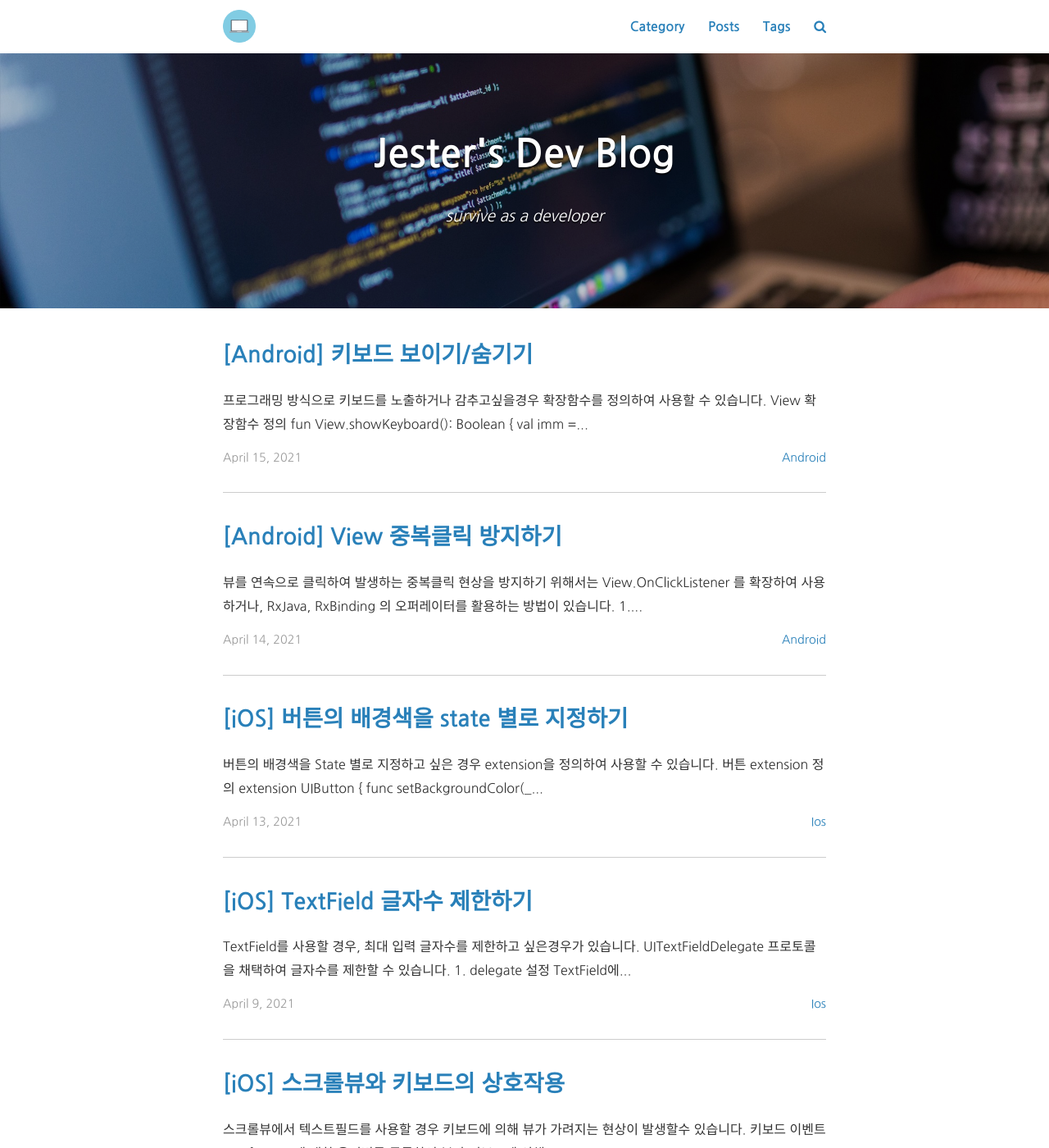
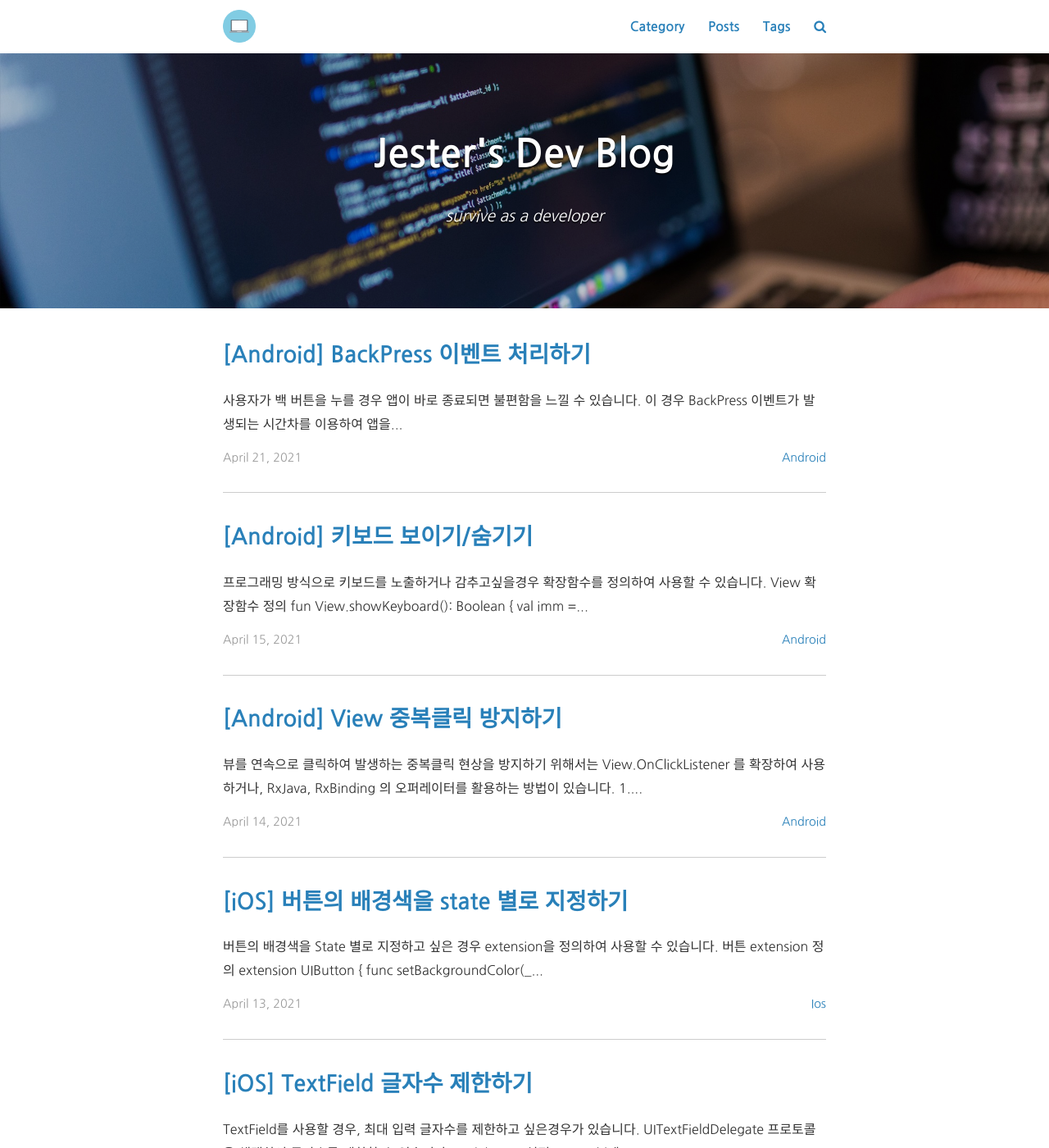
Before and after one commit to jesterz91/jesterz91.github.io, a Jekyll site: the page built from index.html, in a window 1280 px wide and 1400 px high. Shown: the whole window at 82% size. Built offline with Jekyll 4.4.1, drawn with Linux system fonts in a browser that asks for light colours; nearby versions of some CDN libraries; the list of posts is cut into pages by our own code; a style sheet for code colours, icons or effects is not loaded; some of the changed text lies outside the part shown.

Commit message:
New post: android back press event

````diff
--- a/_posts/android/2021-04-14-android-safe-click.md
+++ b/_posts/android/2021-04-14-android-safe-click.md
@@ -6,7 +6,7 @@ categories: Android
 tags: Android Kotlin RxJava RxBinding
 ---
 
-![ios]({{ site.url }}/assets/logo/android.png)
+![android]({{ site.url }}/assets/logo/android.png)
 
 뷰를 연속으로 클릭하여 발생하는 중복클릭 현상을 방지하기 위해서는 `View.OnClickListener` 를 확장하여 사용하거나,
 `RxJava`, `RxBinding` 의 오퍼레이터를 활용하는 방법이 있습니다.
--- a/_posts/android/2021-04-15-android-keyboard.md
+++ b/_posts/android/2021-04-15-android-keyboard.md
@@ -1,12 +1,12 @@
 ---
 layout: post
-title:  "[Android] 키보드 보이기/숨기기 "
+title:  "[Android] 키보드 보이기/숨기기"
 date:   2021-04-15 00:00:00
 categories: Android
 tags: Android Kotlin
 ---
 
-![ios]({{ site.url }}/assets/logo/android.png)
+![android]({{ site.url }}/assets/logo/android.png)
 
 프로그래밍 방식으로 키보드를 노출하거나 감추고싶을경우 확장함수를 정의하여 사용할 수 있습니다.
 
--- /dev/null
+++ b/_posts/android/2021-04-21-android-backpress-event.md
@@ -0,0 +1,48 @@
+---
+layout: post
+title:  "[Android] BackPress 이벤트 처리하기"
+date:   2021-04-21 00:00:00
+categories: Android
+tags: Android Kotlin RxJava
+---
+
+![android]({{ site.url }}/assets/logo/android.png)
+
+사용자가 백 버튼을 누를 경우 앱이 바로 종료되면 불편함을 느낄 수 있습니다.
+이 경우 BackPress 이벤트가 발생되는 시간차를 이용하여 앱을 종료하는 처리를 할 수 있습니다.
+
+***
+
+```kotlin
+class MainActivity : AppCompatActivity() {
+    ...
+    private val backPressSubject = BehaviorSubject.createDefault(0L)
+
+    override fun onCreate(savedInstanceState: Bundle?) {
+        super.onCreate(savedInstanceState)
+        setContentView(R.layout.activity_main)
+
+        backPressSubject.buffer(2, 1)
+                .map { it[1] - it[0] }
+                .subscribe(::handleBackPressEvent)
+                .addTo(disposables)
+    }
+
+    override fun onBackPressed() = backPressSubject.onNext(System.currentTimeMillis())
+
+    private fun handleBackPressEvent(interval: Long) {
+        // interval이 2초 미만이면 앱 종료
+        if (interval < 2000) {
+            super.onBackPressed()
+        } else {
+            Toast.makeText(this, "앱을 종료 하려면 한번 더 눌러주세요.", Toast.LENGTH_SHORT).show()
+        }
+    }
+    ...
+}
+```
+참고
+
+- [뱅크샐러드 기술블로그][link]
+
+[link]: https://medium.com/banksalad/handling-back-button-with-rxjava-d948d8d3db80
````
Also changed, not shown: assets/reactivex/buffer_skip.png (added).
